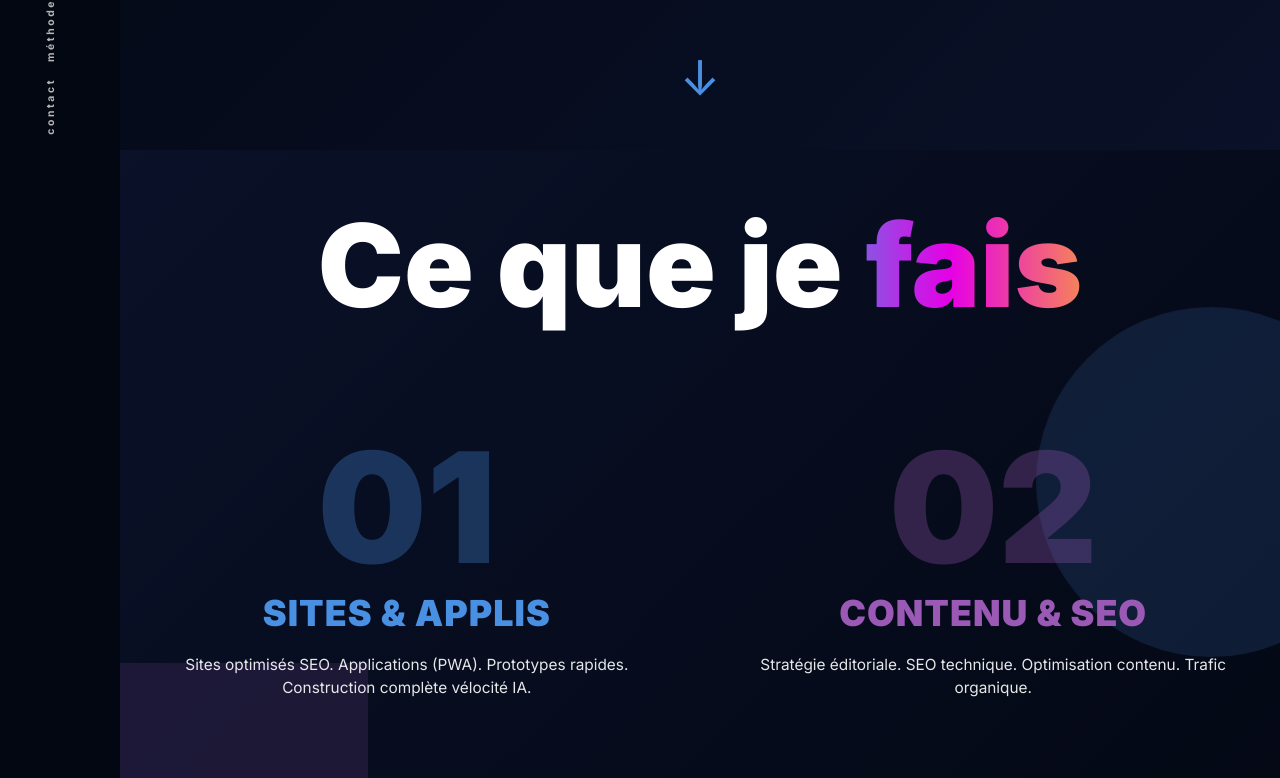
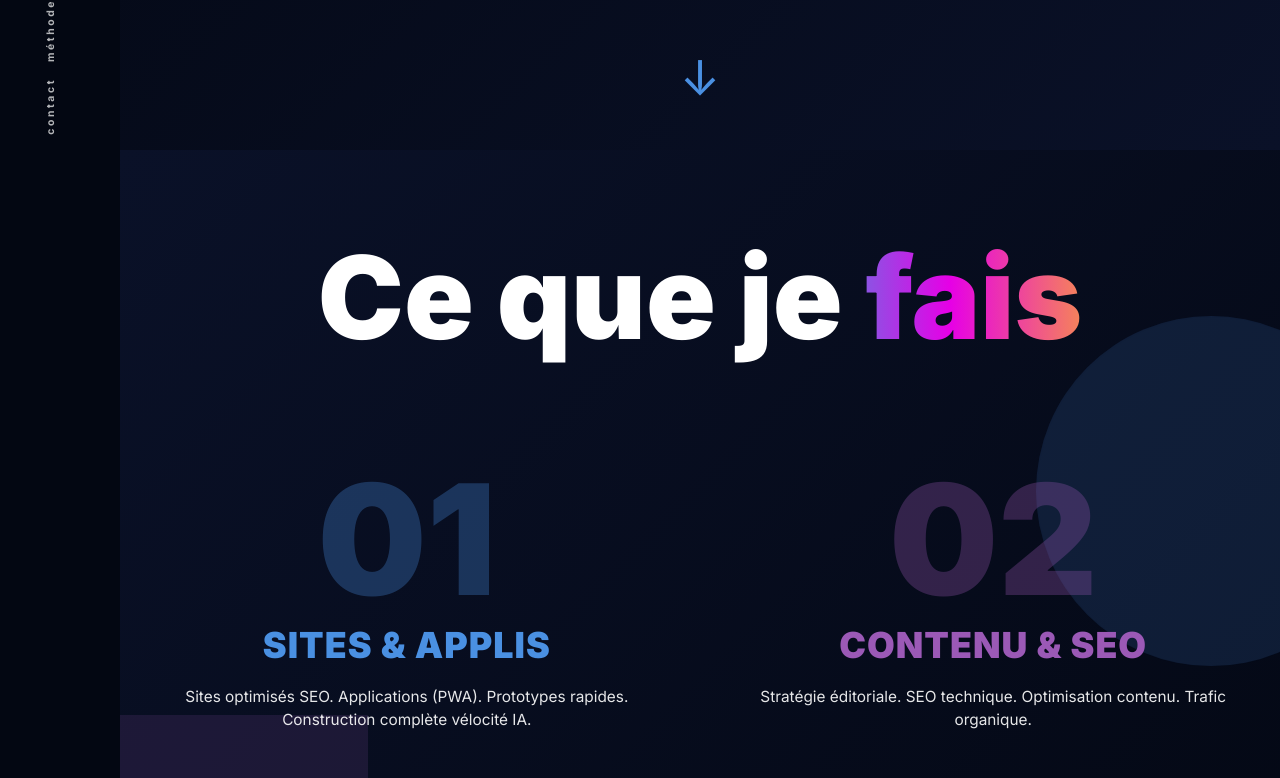
Before and after one commit to pierremichaudpm/studiomicho, a Next.js app: page / in a window 1280 px wide. Shown: the part 650-1428 px from the top of the page. Built offline with nearby package versions, Linux system fonts and the light colour scheme.

Commit message:
Add more padding between sections on desktop (6rem-8rem)

```diff
--- a/app/globals.css
+++ b/app/globals.css
@@ -40,6 +40,12 @@ section {
     padding: clamp(4rem, 8vh, 6rem) 2rem;
     position: relative;
     overflow: hidden;
+}
+
+@media (min-width: 969px) {
+    section {
+        padding: clamp(6rem, 10vh, 8rem) 2rem;
+    }
 }
 
 /* ANIMATIONS */
```
